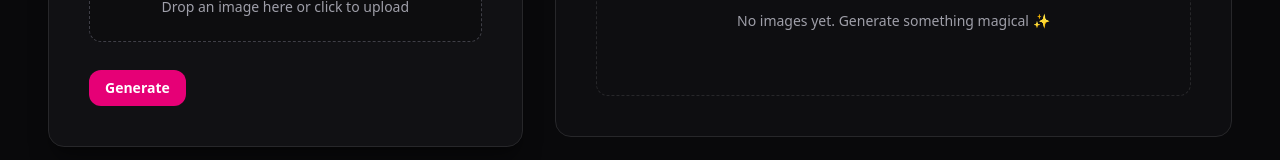
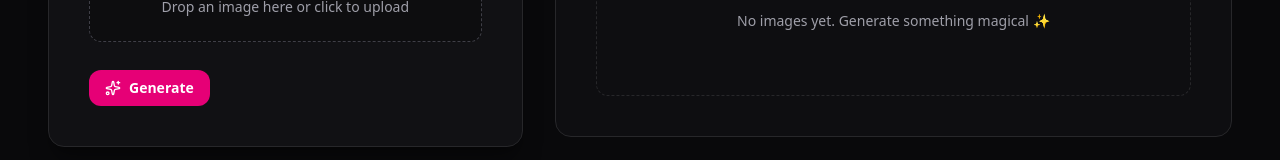
Before and after one commit to gomezc08/CartoonGAN, a React (Vite) app in the folder frontend/: page / in a window 1280 px wide. Shown: the part 389-549 px from the top of the page. Built offline with nearby package versions, Linux system fonts and the light colour scheme.

Commit message:
generate button loading

```diff
--- a/frontend/src/App.tsx
+++ b/frontend/src/App.tsx
@@ -1,6 +1,6 @@
 import React, { useRef, useState } from "react";
 import { motion, AnimatePresence } from "framer-motion";
-import { Upload, ImagePlus, Sparkles, Download, Trash2, Camera } from "lucide-react";
+import { Upload, ImagePlus, Sparkles, Download, Trash2, Camera, Loader2 } from "lucide-react";
 import { pix2Pix, cyclicGANImage } from "./lib/api";
 
 // Utility placeholder (unused) removed
@@ -203,9 +203,19 @@ export default function CartoonStudio() {
                     <button
                       disabled={loading}
                       onClick={handleGenerate}
-                      className="inline-flex items-center gap-2 rounded-xl bg-pink-600 px-4 py-2 text-sm font-semibold text-white hover:bg-pink-500 disabled:opacity-60"
+                      className="inline-flex items-center gap-2 rounded-xl bg-pink-600 px-4 py-2 text-sm font-semibold text-white hover:bg-pink-500 disabled:opacity-60 disabled:cursor-not-allowed transition-all"
                     >
-                      Generate
+                      {loading ? (
+                        <>
+                          <Loader2 className="h-4 w-4 animate-spin" />
+                          Generating...
+                        </>
+                      ) : (
+                        <>
+                          <Sparkles className="h-4 w-4" />
+                          Generate
+                        </>
+                      )}
                     </button>
                   </div>
                 </motion.div>
@@ -261,9 +271,19 @@ export default function CartoonStudio() {
                     <button
                       disabled={loading}
                       onClick={handleGenerate}
-                      className="inline-flex items-center gap-2 rounded-xl bg-pink-600 px-4 py-2 text-sm font-semibold text-white hover:bg-pink-500 disabled:opacity-60"
+                      className="inline-flex items-center gap-2 rounded-xl bg-pink-600 px-4 py-2 text-sm font-semibold text-white hover:bg-pink-500 disabled:opacity-60 disabled:cursor-not-allowed transition-all"
                     >
-                      Generate
+                      {loading ? (
+                        <>
+                          <Loader2 className="h-4 w-4 animate-spin" />
+                          Generating...
+                        </>
+                      ) : (
+                        <>
+                          <Sparkles className="h-4 w-4" />
+                          Generate
+                        </>
+                      )}
                     </button>
                   </div>
                 </motion.div>
```
